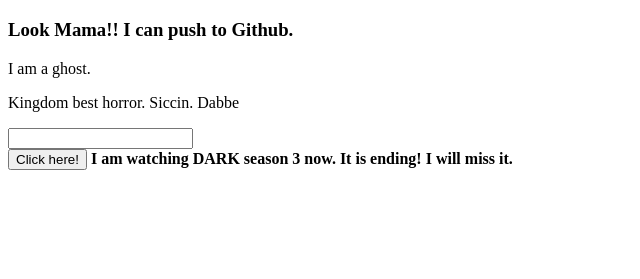
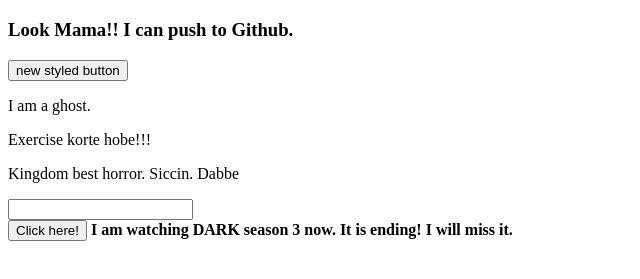
Before and after one commit to AyeshaWebHero/my-first-hero-website, a plain HTML site: page index.html in a window 1280 px wide. Shown: the part 61-340 px from the top of the page, without its empty margins (0-640 px from the left). Drawn offline with Linux system fonts and the light colour scheme.

Commit message:
exercise

```diff
--- a/index.html
+++ b/index.html
@@ -8,7 +8,9 @@
 <body>
     <h1>My first hero website</h1>
     <h3>Look Mama!! I can push to Github.</h3>
+    <button>new styled button</button>
     <p>I am a ghost.</p>
+    <p>Exercise korte hobe!!!</p>
     <p>Kingdom best horror. Siccin. Dabbe</p>
     <input type="text">
     <br>
```
